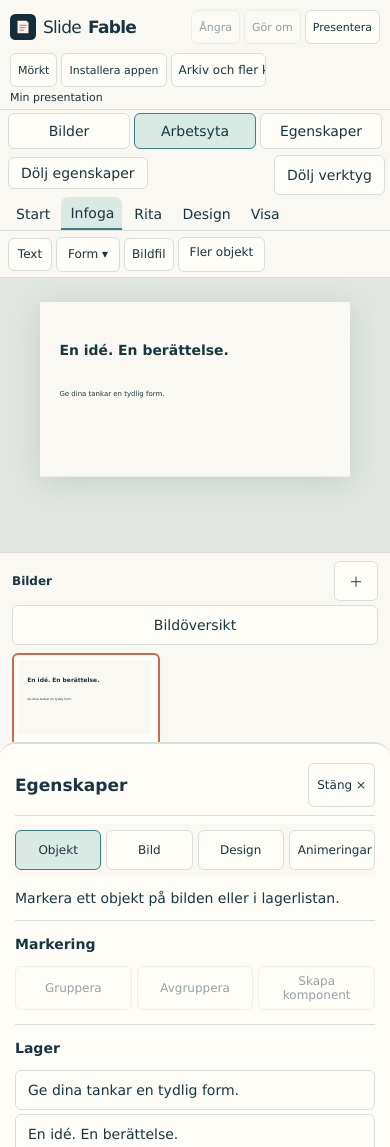
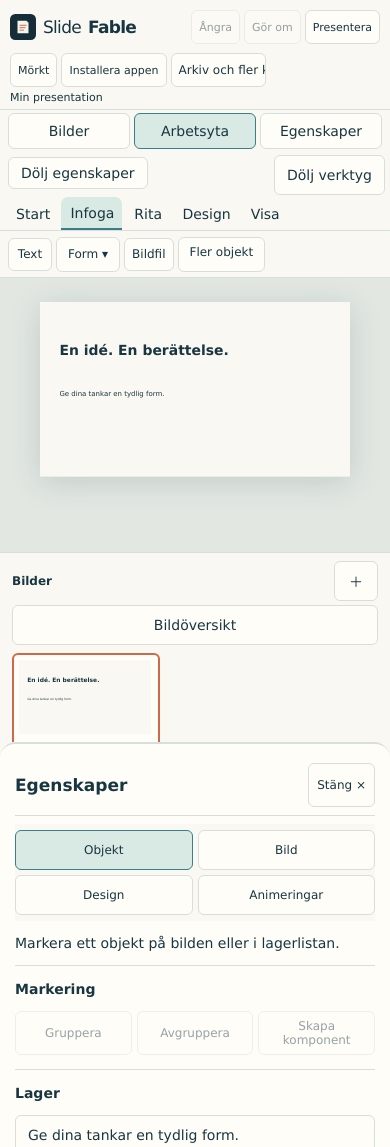
Before and after one commit to erland/slide-fable, a React (Vite) app: page / in a window 390 px wide. Built offline with nearby package versions, Linux system fonts and the light colour scheme.

Commit message:
fix: fit animation controls in the responsive properties panel

```diff
--- a/src/ui/AnimationPanel.tsx
+++ b/src/ui/AnimationPanel.tsx
@@ -7,7 +7,7 @@ export function AnimationPanel({doc,slide,selected,disabled,onTransition,onAdd,o
  <label>Bildövergång<select aria-label="Bildövergång" value={transition.type} onChange={e=>onTransition(e.target.value,transition.durationMs??400)}><option value="none">Ingen</option><option value="fade">Toning</option>{!['none','fade'].includes(transition.type)&&<option value={transition.type}>Importerad: {transition.type}</option>}</select></label>
  <label>Övergångstid (ms)<input aria-label="Övergångstid (ms)" type="number" min="0" max="60000" key={transition.durationMs} defaultValue={transition.durationMs??400} onBlur={e=>{const n=Number(e.target.value);if(Number.isInteger(n)&&n>=0&&n<=60000)onTransition(transition.type,n);}}/></label>
  {doc.schemaVersion!=='0.4.0'?<p>Objektanimeringar kräver PPD 0.4. Befintliga fragment bevaras.</p>:<><p>Markera ett objekt och välj effekt. Första klicket spelar steg 1. Med/föregående spelas automatiskt inom samma steg.</p><div className="button-row">{['appear','fade','exit'].map(effect=><button key={effect} disabled={!target} onClick={()=>onAdd(target!.id,effect)}>{names[effect]}</button>)}</div>
- <ol className="animation-list">{animations.map((a:D,i:number)=>{const supported=['appear','fade'].includes(a.effect)&&['entrance','exit'].includes(a.phase??'entrance');const el=slide.view.elements.find((e:D)=>e.id===a.targetId);return <li key={a.id}><strong>{i+1}. {el?.name??el?.accessibility?.altText??el?.type??a.targetId} · {a.phase==='exit'?'Försvinn':names[a.effect]??a.effect}</strong>
+ <ol className="animation-list">{animations.map((a:D,i:number)=>{const supported=['appear','fade'].includes(a.effect)&&['entrance','exit'].includes(a.phase??'entrance');const el=slide.view.elements.find((e:D)=>e.id===a.targetId);return <li key={a.id}><strong>{el?.name??el?.accessibility?.altText??({shape:'Form',text:'Text',image:'Bild',group:'Grupp'}[el?.type as string]??el?.type??a.targetId)} · {a.phase==='exit'?'Försvinn':names[a.effect]??a.effect}</strong>
  {!supported?<p>Importerad effekt bevaras men spelas inte av denna version.</p>:<><label>Start<select aria-label={'Start '+(i+1)} value={a.trigger} onChange={e=>onUpdate(a.id,{trigger:e.target.value})}><option value="on-click">Vid klick</option><option value="with-previous">Med föregående</option><option value="after-previous">Efter föregående</option></select></label>{['durationMs','delayMs'].map((key)=><label key={key}>{key==='durationMs'?'Varaktighet':'Fördröjning'} (ms)<input aria-label={(key==='durationMs'?'Varaktighet':'Fördröjning')+' '+(i+1)} type="number" min="0" max="60000" defaultValue={a[key]??0} key={a[key]} onBlur={e=>{const n=Number(e.target.value);if(Number.isInteger(n)&&n>=0&&n<=60000)onUpdate(a.id,{[key]:n});}}/></label>)}</>}
  <div className="button-row"><button aria-label={'Flytta animering '+(i+1)+' upp'} disabled={i===0} onClick={()=>onMove(a.id,-1)}>↑</button><button aria-label={'Flytta animering '+(i+1)+' ned'} disabled={i===animations.length-1} onClick={()=>onMove(a.id,1)}>↓</button><button aria-label={'Ta bort animering '+(i+1)} onClick={()=>onRemove(a.id)}>Ta bort</button></div></li>;})}</ol></>}
  <button onClick={onPreview}>Förhandsvisa från aktuell bild</button><p>Spelas i presentation och HTML. PDF, PPTX och bildexport är statiska. Inställningen minskad rörelse respekteras.</p>
--- a/src/ui/editor.css
+++ b/src/ui/editor.css
@@ -293,3 +293,5 @@
 
 .animation-panel{border:1px solid var(--border);padding:12px;margin-bottom:18px;min-width:0}.animation-panel legend{font-weight:700}.animation-panel p{font-size:12px;line-height:1.5}.animation-panel select,.animation-panel input{max-width:100%;min-height:44px}.animation-list{padding-left:20px}.animation-list li{border-bottom:1px solid var(--border);padding:12px 0}.animation-list strong{display:block;margin-bottom:10px}
 .property-tabs{flex-wrap:wrap}.property-tabs button{font-size:12px;padding:7px 8px}
+
+.property-tabs{display:grid;grid-template-columns:repeat(2,minmax(0,1fr))}.animation-panel button{min-height:44px}
```
Also changed, not shown: tests/common-workflows-browser.mjs (+1 -0 lines), .system-builder/common-workflows.json.
